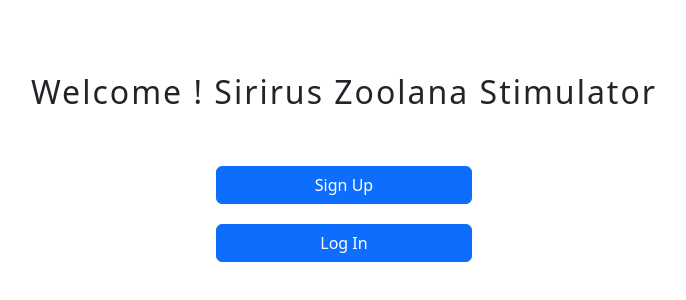
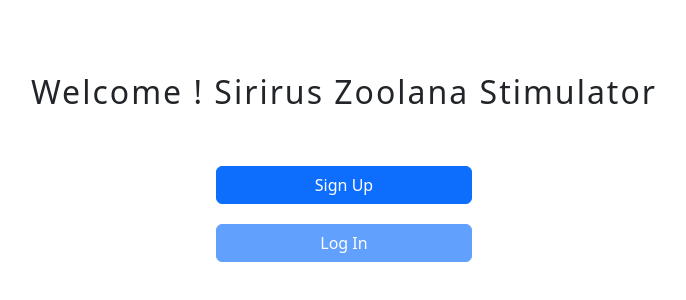
Before and after one commit to Starloop-Studios/sirius-js-simulator, a React (Create React App) app: page / in a window 1280 px wide. Shown: the part 212-512 px from the top of the page, without its empty margins (296-982 px from the left). Built offline with nearby package versions, Linux system fonts and the light colour scheme.

Commit message:
CREATE : Dashboard for post user login.

```diff
--- a/src/App.js
+++ b/src/App.js
@@ -1,10 +1,16 @@
-import logo from './logo.svg';
-import './App.css';
-import Auth from './components/Auth/Auth'
+import logo from "./logo.svg";
+import "./App.css";
+import { useContext } from "react";
+import AuthContext from "./store/auth-context";
+import Auth from "./components/Auth/Auth";
+import Home from "./components/Home/Home";
+
 function App() {
+  const authCtx = useContext(AuthContext);
   return (
     <div className="App">
-      <Auth/>
+      {!authCtx.isLoggedin && <Auth />}
+      {authCtx.isLoggedin && <Home />}
     </div>
   );
 }
--- a/src/components/Auth/Auth.js
+++ b/src/components/Auth/Auth.js
@@ -49,19 +49,46 @@ const Auth = () => {
       console.log(error, isError);
     }
   };
-  const logIn = () => {
-    console.log(authCtx.userData);
+  const logIn = async () => {
+    const userData = authCtx.userData;
+    if (!userData) {
+      console.log("No user data present . Please create a user");
+      return;
+    }
+    let tempAppIdKeyForInitialToken = config.tempAppIdKeyForInitialToken;
+    const authenticateForToken = config.authenticateForToken;
+    tempAppIdKeyForInitialToken = {
+      ...tempAppIdKeyForInitialToken,
+      siriusId: userData.siriusId,
+      siriusKey: userData.siriusKey,
+    };
+    let data;
+    try {
+      data = await sendRequest(
+        `${process.env.REACT_APP_HOST_URL}${authenticateForToken.path}`,
+        authenticateForToken.method,
+        formBody(tempAppIdKeyForInitialToken),
+        { "Content-Type": "application/x-www-form-urlencoded;charset=UTF-8" }
+      );
+      authCtx.setLogIn(data.accessToken);
+    } catch (error) {
+      console.log(error, isError);
+    }
   };
   return (
     <div className={Styles.container}>
       <div className={Styles.body}>Welcome ! Sirirus Zoolana Stimulator </div>
       <div className={Styles.control}>
-        <Button onClick={signUp}>Sign Up</Button>
-        <Button onClick={logIn}>Log In</Button>
+        <Button onClick={signUp} disabled={!!authCtx.userData}>
+          Sign Up
+        </Button>
+        <Button onClick={logIn} disabled={!authCtx.userData}>
+          Log In
+        </Button>
       </div>
       <Toast isError={isError} clearError={clearError} />
-      {authCtx.isLoggedin && (
-        <div>User Creation Sucessful . Log in to continue.</div>
+      {authCtx.userData && (
+        <div>User Creation Sucessfull .Log in to continue.</div>
       )}
     </div>
   );
--- /dev/null
+++ b/src/components/Home/Home.js
@@ -0,0 +1,21 @@
+import React from "react";
+import Styles from "./home.module.css";
+import { useContext } from "react";
+import AuthContext from "../../store/auth-context";
+
+const Home = () => {
+  const authCtx = useContext(AuthContext);
+  const userData = authCtx.userData;
+  console.log(userData);
+  return (
+    <div className = {Styles.container}>
+      {userData && (
+        <div className={Styles.head}>
+          Welcome {userData.username}, to the sirirus zoolana stimulator.
+        </div>
+      )}
+    </div>
+  );
+};
+
+export default Home;
--- /dev/null
+++ b/src/components/Home/home.module.css
@@ -0,0 +1,11 @@
+.container {
+  /* border: 2px solid red; */
+  /* margin-top: 30vh; */
+}
+.head {
+  /* border: 2px solid green; */
+  padding: 5vh;
+  font-size: 2rem;
+  font-weight: 500;
+  letter-spacing: 2px;
+}
--- a/src/store/auth-context.js
+++ b/src/store/auth-context.js
@@ -4,6 +4,7 @@ const AuthContext = createContext({
   token: "",
   isLoggedin: false,
   userData: {},
+  setLogIn: () => {},
   login: (token) => {},
   // logout: () => {},
   setData: () => {},
@@ -18,10 +19,15 @@ export const AuthContextProvider = (props) => {
 
   const loginHandler = useCallback((token, expirationTime) => {
     setToken(token);
-    setIsLoggedIn(true);
     localStorage.setItem("token", token);
     localStorage.setItem("expirationToken", expirationTime);
   }, []);
+
+  const setLogIn = (token) => {
+    setToken(token);
+    setIsLoggedIn(true);
+  };
+
   const setData = useCallback((data) => {
     setUserData(data);
   }, []);
@@ -77,6 +83,7 @@ export const AuthContextProvider = (props) => {
     isLoggedin,
     userData,
     setData,
+    setLogIn,
     login: loginHandler,
     // // logout: logoutHandler,
     // setData: setData,
```
